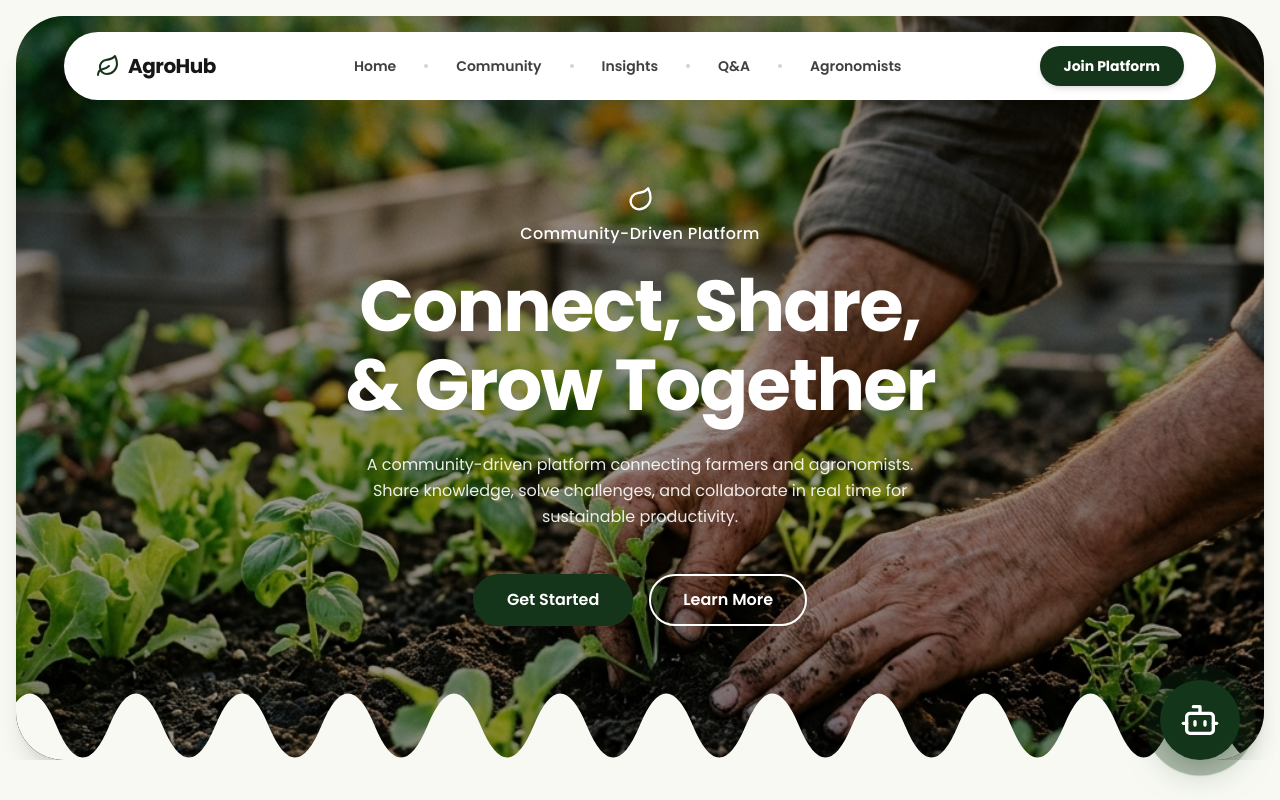
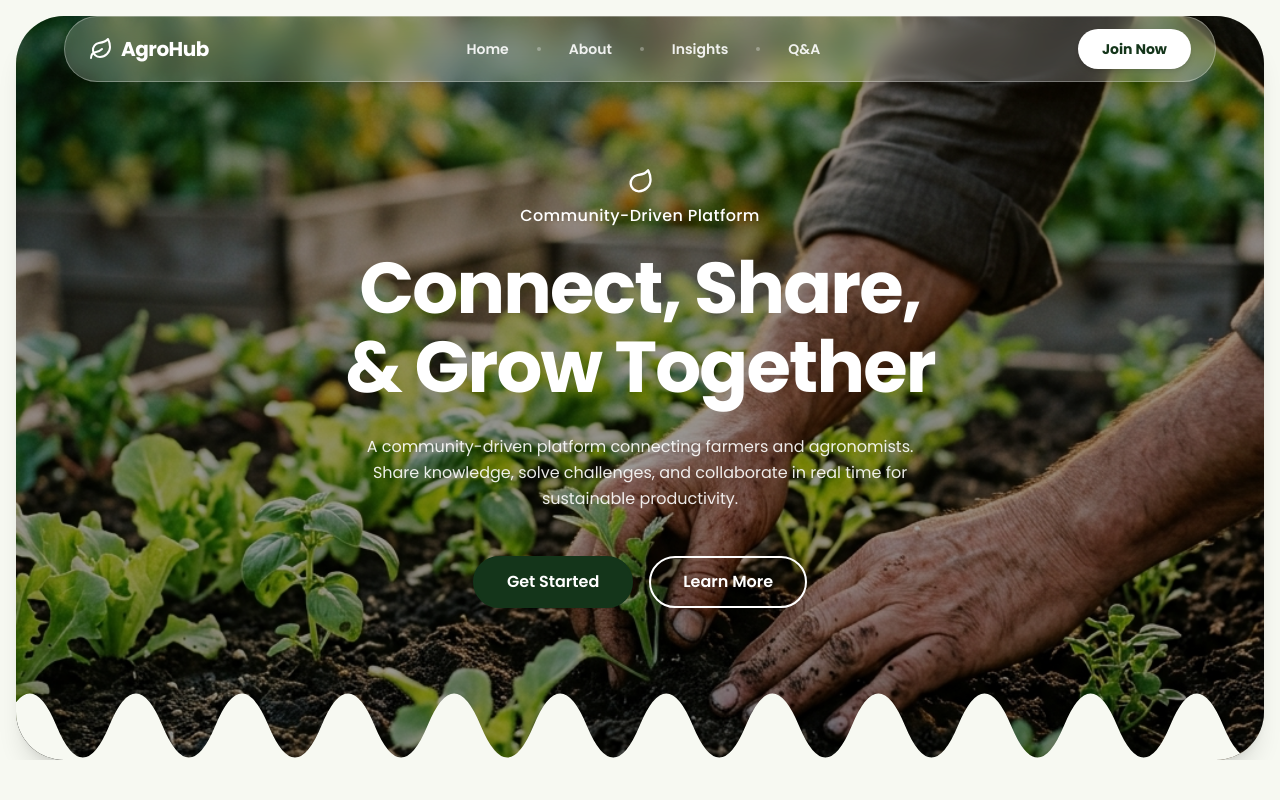
Before and after one commit to BYIRINGIRO-Samuel/Agro-hub, a Next.js app: page / in a window 1280 px wide. Shown: the top 800 px of the page. Built offline with nearby package versions, Linux system fonts and the light colour scheme.

Commit message:
UI: Implement adaptive glassmorphism navbar that changes with scroll position

```diff
--- a/app/page.tsx
+++ b/app/page.tsx
@@ -1,13 +1,68 @@
+"use client";
+
+import { useState, useEffect } from "react";
 import Image from "next/image";
 import Link from "next/link";
 import QASection from "./components/QASection";
-import AiAssistant from "./components/AiAssistant";
 
 export default function Home() {
+  const [scrolled, setScrolled] = useState(false);
+
+  useEffect(() => {
+    const handleScroll = () => {
+      setScrolled(window.scrollY > 50);
+    };
+    window.addEventListener("scroll", handleScroll);
+    return () => window.removeEventListener("scroll", handleScroll);
+  }, []);
+
   return (
-    <div className="flex flex-col min-h-screen bg-brand-light font-sans">
+    <div className="flex flex-col min-h-screen bg-brand-light font-sans relative">
+      {/* Navigation - Fixed Glassmorphism Navbar with dynamic visibility */}
+      <div className="fixed top-0 inset-x-0 z-[100] px-4 py-4 pointer-events-none">
+        <nav className={`mx-auto w-full max-w-6xl px-6 py-3 transition-all duration-300 rounded-full flex items-center justify-between pointer-events-auto border ${
+          scrolled
+            ? "bg-white/90 backdrop-blur-xl shadow-2xl border-brand-green/20"
+            : "bg-white/20 backdrop-blur-md shadow-lg border-white/30"
+        }`}>
+          {/* Logo */}
+          <Link href="#home" className="flex items-center gap-2 group">
+            <svg className={`transition-colors duration-300 ${scrolled ? "text-brand-green" : "text-white"}`} xmlns="http://www.w3.org/2000/svg" width="24" height="24" viewBox="0 0 24 24" fill="none" stroke="currentColor" strokeWidth="2" strokeLinecap="round" strokeLinejoin="round">
+              <path d="M11 20A7 7 0 0 1 9.8 6.1C15.5 5 17 4.48 19 2c1 2 2 4.18 2 8 0 5.5-4.78 10-10 10Z"/>
+              <path d="M2 21c0-3 1.85-5.36 5.08-6C9.5 14.52 12 13 13 12"/>
+            </svg>
+            <span className={`text-xl font-bold tracking-tight transition-colors duration-300 ${scrolled ? "text-neutral-900" : "text-white"}`}>AgroHub</span>
+          </Link>
+
+          {/* Desktop Links */}
+          <div className={`hidden md:flex items-center gap-7 text-sm font-semibold transition-colors duration-300 ${scrolled ? "text-neutral-700" : "text-white/90"}`}>
+            <Link href="#home" className="hover:text-brand-green transition-colors">Home</Link>
+            <div className={`w-1 h-1 rounded-full transition-colors ${scrolled ? "bg-neutral-300" : "bg-white/30"}`}></div>
+            <Link href="#about" className="hover:text-brand-green transition-colors">About</Link>
+            <div className={`w-1 h-1 rounded-full transition-colors ${scrolled ? "bg-neutral-300" : "bg-white/30"}`}></div>
+            <Link href="#insights" className="hover:text-brand-green transition-colors">Insights</Link>
+            <div className={`w-1 h-1 rounded-full transition-colors ${scrolled ? "bg-neutral-300" : "bg-white/30"}`}></div>
+            <Link href="#qa" className="hover:text-brand-green transition-colors">Q&A</Link>
+          </div>
+
+          {/* CTA Button */}
+          <Link href="/signup" className={`hidden md:inline-flex items-center justify-center px-6 py-2.5 text-sm font-bold rounded-full transition-all shadow-md ${
+            scrolled
+              ? "text-white bg-brand-green hover:bg-brand-green-hover"
+              : "text-brand-green bg-white hover:bg-neutral-100"
+          }`}>
+            Join Now
+          </Link>
+
+          {/* Mobile Menu Toggle */}
+          <button className={`md:hidden p-2 transition-colors ${scrolled ? "text-neutral-900" : "text-white"}`}>
+            <svg xmlns="http://www.w3.org/2000/svg" width="24" height="24" viewBox="0 0 24 24" fill="none" stroke="currentColor" strokeWidth="2" strokeLinecap="round" strokeLinejoin="round"><line x1="4" x2="20" y1="12" y2="12"/><line x1="4" x2="20" y1="6" y2="6"/><line x1="4" x2="20" y1="18" y2="18"/></svg>
+          </button>
+        </nav>
+      </div>
+
       {/* Hero Section */}
-      <section className="relative w-full h-[95vh] min-h-[750px] flex flex-col justify-between overflow-hidden sm:px-6">
+      <section id="home" className="relative w-full h-[95vh] min-h-[750px] flex flex-col justify-between overflow-hidden sm:px-6 pt-16">
         {/* Background Image & Overlay */}
         <div className="absolute inset-x-0 top-0 bottom-0 rounded-4xl md:rounded-[3rem] sm:mx-4 overflow-hidden z-0 shadow-xl sm:top-4">
           <Image
@@ -26,41 +81,6 @@ export default function Home() {
             </svg>
           </div>
         </div>
-
-        {/* Navigation - Floating White Pill */}
-        <nav className="relative z-20 mx-auto w-full max-w-6xl mt-8 px-4 sm:px-6 md:px-8 py-3.5 bg-white rounded-full flex items-center justify-between shadow-2xl">
-          {/* Logo */}
-          <div className="flex items-center gap-2">
-            <svg className="text-brand-green" xmlns="http://www.w3.org/2000/svg" width="24" height="24" viewBox="0 0 24 24" fill="none" stroke="currentColor" strokeWidth="2" strokeLinecap="round" strokeLinejoin="round">
-              <path d="M11 20A7 7 0 0 1 9.8 6.1C15.5 5 17 4.48 19 2c1 2 2 4.18 2 8 0 5.5-4.78 10-10 10Z"/>
-              <path d="M2 21c0-3 1.85-5.36 5.08-6C9.5 14.52 12 13 13 12"/>
-            </svg>
-            <span className="text-xl font-bold tracking-tight text-neutral-900">AgroHub</span>
-          </div>
-
-          {/* Desktop Links */}
-          <div className="hidden md:flex items-center gap-7 text-sm font-semibold text-neutral-700">
-            <Link href="#" className="hover:text-brand-green transition-colors">Home</Link>
-            <div className="w-1 h-1 bg-neutral-300 rounded-full"></div>
-            <Link href="#" className="hover:text-brand-green transition-colors">Community</Link>
-            <div className="w-1 h-1 bg-neutral-300 rounded-full"></div>
-            <Link href="#" className="hover:text-brand-green transition-colors">Insights</Link>
-            <div className="w-1 h-1 bg-neutral-300 rounded-full"></div>
-            <Link href="#" className="hover:text-brand-green transition-colors">Q&A</Link>
-            <div className="w-1 h-1 bg-neutral-300 rounded-full"></div>
-            <Link href="#" className="hover:text-brand-green transition-colors">Agronomists</Link>
-          </div>
-
-          {/* CTA Button */}
-          <Link href="/signup" className="hidden md:inline-flex items-center justify-center px-6 py-2.5 text-sm font-bold text-white bg-brand-green rounded-full hover:bg-brand-green-hover transition-colors shadow-md">
-            Join Platform
-          </Link>
-
-          {/* Mobile Menu Toggle */}
-          <button className="md:hidden p-2 text-neutral-900">
-            <svg xmlns="http://www.w3.org/2000/svg" width="24" height="24" viewBox="0 0 24 24" fill="none" stroke="currentColor" strokeWidth="2" strokeLinecap="round" strokeLinejoin="round"><line x1="4" x2="20" y1="12" y2="12"/><line x1="4" x2="20" y1="6" y2="6"/><line x1="4" x2="20" y1="18" y2="18"/></svg>
-          </button>
-        </nav>
 
         {/* Hero Content Overlay */}
         <div className="relative z-10 flex flex-col items-center justify-center text-center flex-1 px-4 mt-8 pb-20">
@@ -94,7 +114,7 @@ export default function Home() {
       </section>
 
       {/* About Section */}
-      <main className="flex-1 pb-10 pt-10 md:pt-16 md:pb-16 overflow-hidden relative">
+      <main id="about" className="flex-1 pb-10 pt-10 md:pt-16 md:pb-16 overflow-hidden relative">
         {/* Subtle background wavy line graphics */}
         <div className="absolute inset-0 pointer-events-none z-0 opacity-20">
            <svg className="w-full h-full text-brand-green" viewBox="0 0 1440 600" fill="none" xmlns="http://www.w3.org/2000/svg">
@@ -201,7 +221,7 @@ export default function Home() {
       </main>
 
       {/* Interactive Features / Services Section (Blob Layout) */}
-      <section className="relative w-full py-6 md:py-10 px-6 bg-[#e9f0ea] overflow-hidden mt-8 md:mt-0">
+      <section id="insights" className="relative w-full py-6 md:py-10 px-6 bg-[#e9f0ea] overflow-hidden mt-8 md:mt-0">
         {/* Wavy top divider from About */}
         <div className="absolute top-0 left-0 w-full overflow-hidden leading-none pointer-events-none transform -translate-y-1 z-10">
           <svg className="w-full h-8 md:h-16 text-white fill-current" viewBox="0 0 1200 120" preserveAspectRatio="none">
@@ -299,7 +319,9 @@ export default function Home() {
       </section>
 
       {/* Worldclass Q&A Section */}
-      <QASection />
+      <div id="qa">
+        <QASection />
+      </div>
 
       {/* Animated Testimonial / Community Voice Section */}
       <section className="relative w-full pt-32 pb-24 bg-brand-green overflow-hidden">
@@ -421,8 +443,6 @@ export default function Home() {
         </div>
       </footer>
 
-      {/* Floating AI Assistant */}
-      <AiAssistant />
     </div>
   );
 }
```
